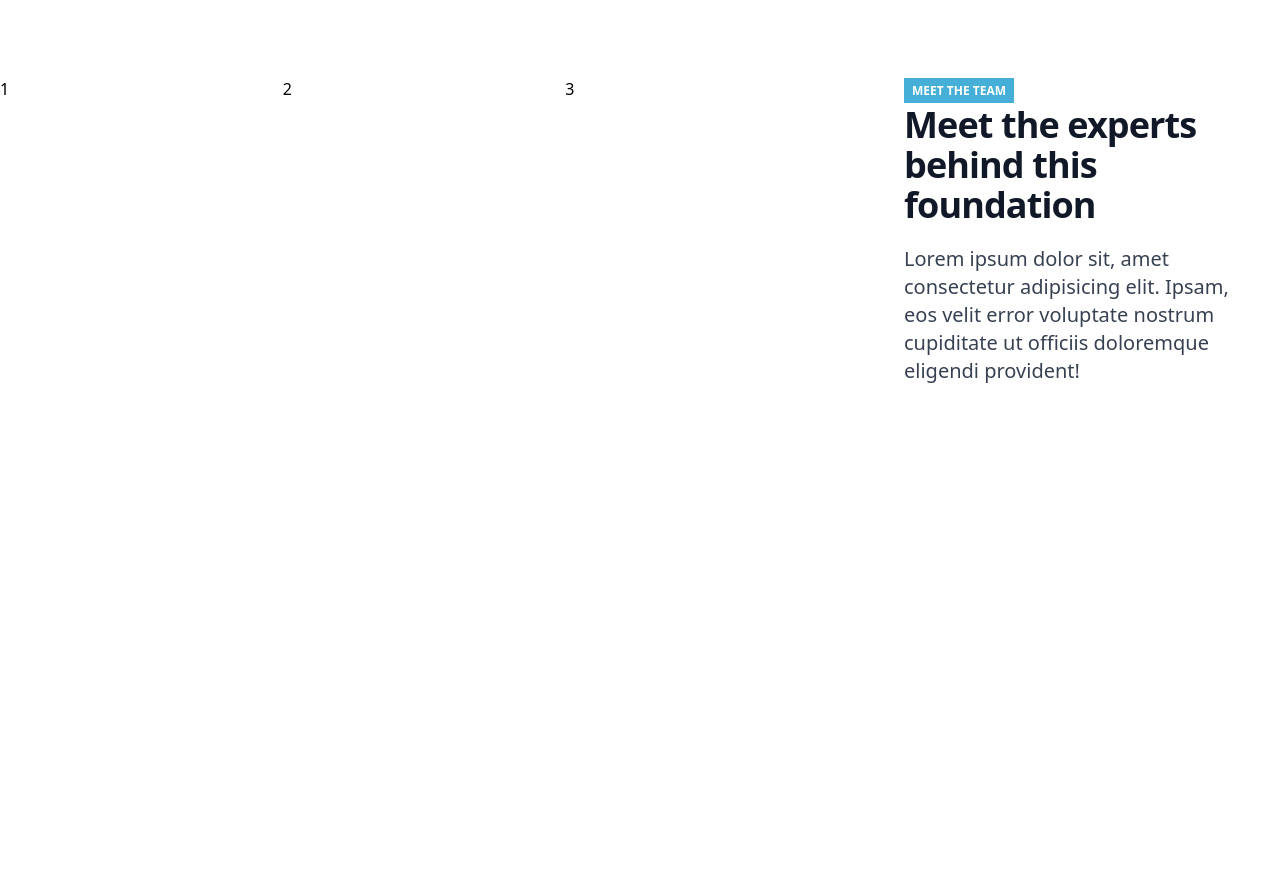
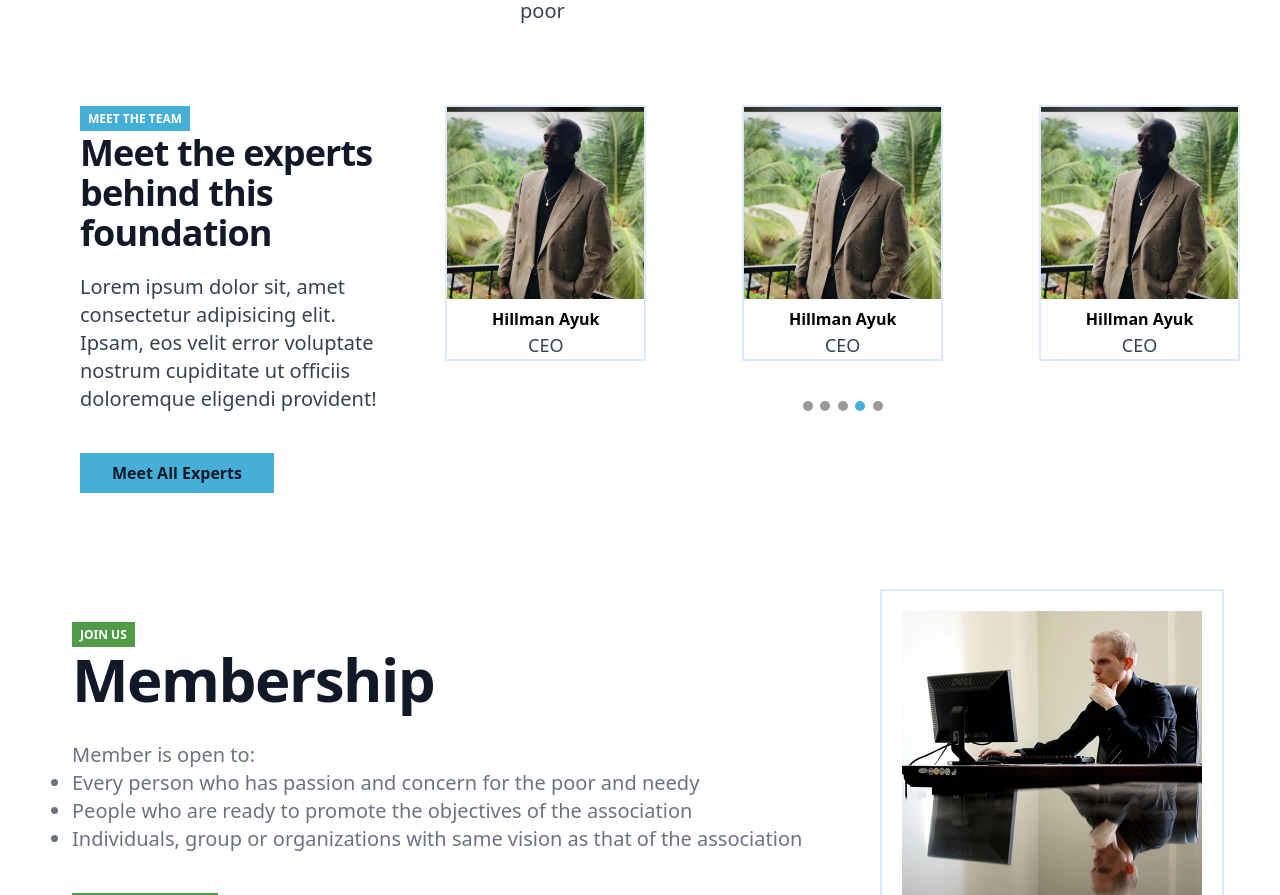
Before and after one commit to 007hillman/better-life-for-the-people, a plain HTML site: page index.html in a window 1280 px wide. Shown: the part 1905-2800 px from the top of the page. Before the commit the page ends 2290 px from the top, so only its background shows below. Drawn offline with nearby package versions, Linux system fonts and the light colour scheme.

```diff
--- a/image_display.js
+++ b/image_display.js
@@ -1,21 +1,24 @@
 //determining the number of circles to be created based on the
 //number of divs found in the display-zone
 var number_of_circles
-var current_index = 0
+var current_index = 2
 number_of_circles = document.getElementById('display-zone').children.length
 var subjects = []
 //creating an array of circles and adding to the circle zone
 let circles = []
+chooseWhoToDisplay()
+
  drawCircles()
 
 //setting a time interval to change everything in the display zone
 setInterval(function changePictures() {
-    current_index += 1
     drawCircles()
-}, 3000)
+    chooseWhoToDisplay()
+}, 5000)
 
 function drawCircles(){
     var circle_zone = document.getElementById('circle-zone')
+    circle_zone.innerHTML = ""
     for (let index = 0; index < number_of_circles; index++) {
         var circle = document.createElement('span')
         circle.classList.add('circle')
@@ -26,16 +29,29 @@
         circle_zone.appendChild(circle)
     }
 }
-// function chooseWhoToDisplay(){
-//     var subjects = document.querySelector('#display-zone').children
-// //hiding all the subjects
-//     for (let index = 0; index < subjects.length; index++) {
-//         subjects[index].classList.add('hidden')
-//     }
-//     for (let i = 0; i < 3; i++) {
-//         if (i===0) {
-//             subjects[current_index%number_of_circles].classList.toggle('coloured')
-//         }
-//         subjects[(current_index%number_of_circles) +(i%number_of_circles)].classList.toggle('hidden')
-//     }
-// }
+function chooseWhoToDisplay(){
+//grabbing and emptying the slide show
+    var slide_show = document.getElementById('slide-show')
+    slide_show.classList.toggle('hide')
+    slide_show.innerHTML = ""
+    var subjects = document.querySelector('#display-zone').children
+//adding slides to slide show
+    subjects = document.getElementById('display-zone').children
+    var ind = current_index
+    var text = ""
+    for (let index = current_index; index < ind+3; index++) {
+        var new_div = document.createElement('div')
+        new_div.innerHTML = subjects[(index-1)%number_of_circles].innerHTML
+        new_div.classList.toggle('slide')
+        new_div.classList.toggle('border')
+        new_div.classList.toggle('border-2')
+        new_div.classList.toggle('border-blue-100')
+        new_div.classList.toggle('h-full')
+
+        slide_show.appendChild(new_div)
+    }
+//Displaying the slide show after all those changes
+slide_show.classList.toggle('hide')
+current_index += 1
+
+}
--- a/index.css
+++ b/index.css
@@ -61,3 +61,24 @@
 .circle.coloured{
     background-color: #46afd7;
 }
+.slide-show{
+    opacity: 1;
+}
+.hide{
+    opacity: 0;
+}
+.slide{
+    opacity: 1;
+    height: 40vh;
+    transition: all 3s ease-in-out;
+}
+.pic_frame{
+    max-height: 200px;
+    width: 100%;
+    box-sizing: border-box;
+    background-image: url('./images/image4.jpg');
+}
+.pic_frame img{
+    max-width: 100%;
+    max-height: auto;
+}
--- a/index.html
+++ b/index.html
@@ -7,7 +7,10 @@
     <title>Better Life For All People</title>
     <script src="https://cdn.tailwindcss.com"></script>
     <script src="./index.js" defer></script>
+    <script src="./image_display.js" defer></script>
+
     <link rel="stylesheet" href="./index.css">
+
 </head>
 <body>
     <!-- iframe for the hero-->
@@ -240,35 +243,35 @@
     </main>
   </div>
   <!-- This example requires Tailwind CSS v2.0+ -->
-  <div class="grid grid-cols-3 gap-5 ml-10">
-    <div class="pic py-16 flex  ">
+  <div class=" grid grid-cols-1 md:grid-cols-3 h-full gap-5 ml-10">
+    <div class="pic py-16 flex  row-start-2 md:row-start-1">
       <div class=" border border-2 border-blue-100 p-5">
         <img src="./images/image3.jpg" alt=""  width="300" height="300">
       </div>
     </div>
-    <div class="bg-white col-span-2">
-      <div class="mx-auto max-w-7xl py-16 px-4 sm:py-24 sm:px-6 lg:px-8">
-        <div class="text-left">
+    <div class="bg-white grid-rows-2 md:grid-rows-1 md:col-span-2">
+      <div class="mx-auto max-w-7xl row-start-1 py-16 px-4 sm:py-24 sm:px-6 lg:px-8">
+        <div class="text-center md:text-left">
           <span class="light-red text-white text-xs font-bold px-2 py-1 uppercase">Who we are</span>
           <p class="mt-1 text-4xl font-bold tracking-tight text-gray-900 sm:text-5xl lg:text-6xl mb-8">About better life for all </p>
-          <span class="mx-auto mt-5 max-w-xl text-xl text-gray-500">A  Better Life For The people is a nonprofit and social association was created in 2019 in Douala in conformity with the provisions of law N° 90/053 of December 1990 on Freedom of association...</span>
+          <span class="mx-auto mt-5 max-w-xl text-xl text-gray-500 ">A  Better Life For The people is a nonprofit and social association was created in 2019 in Douala in conformity with the provisions of law N° 90/053 of December 1990 on Freedom of association...</span>
 
           <div class="mt-10">
-            <button class="light-red px-8 py-2 text-gray-900">Read more</button>
+            <button class="light-red px-8 py-2 text-white">Read more</button>
           </div>
         </div>
       </div>
     </div>
   </div>
   <section class="objectives">
-    <div class="grid grid-cols-3 grid-rows-3 gap-4">
+    <div class="grid grid-cols-1 md:grid-cols-3 md:grid-rows-3 gap-4">
       <div class="row-span-2 col-span-1 px-10">
         <span class="light-red text-white text-xs font-bold px-2 py-1">OBJECTIVES</span>
         <h1 class="mt-1 text-2xl font-bold tracking-tight text-gray-900 sm:text-3xl lg:text-4xl">Our objectives are pure and concise</h1>
         <p class="mx-auto mt-5 max-w-xl text-xl text-gray-700 font-extralight">Lorem ipsum dolor sit, amet consectetur adipisicing elit. Ipsam, eos velit error voluptate nostrum cupiditate ut officiis doloremque eligendi provident! Ea voluptate consequuntur iure ullam nulla distinctio maiores aut perferendis?</p>
       </div>
-      <div class="col-span-2 row-span-3">
-        <div class=" grid grid-cols-2 gap-4">
+      <div class="md:col-span-2 row-span-3">
+        <div class=" grid grid-cols-1 px-6 md:grid-cols-2 gap-4">
           <div class="flex flex-row  gap-4">
             <span class="stroke-1 text-5xl font-black text-light-red">
               <ion-icon name="medkit-outline" style="--ionicon-stroke-width : 64px;"></ion-icon>
@@ -319,29 +322,101 @@
       </div>
     </div>
   </section>
-  <section class="team-section mt-20">
-    <div class="grid grid-cols-3 gap-4">
+  <section class="team-section mt-20 mx-10">
+    <div class="grid grid-cols-1 md:grid-cols-3  gap-4 ">
 
-      <div class="col-span-2 flex flex-col picture-display">
-        <div class=" grid grid-cols-3"  id="display-zone">
-          <div>1</div>
-          <div>2</div>
-          <div>3</div>
-          <div class="hidden">4</div>
-          <div class="hidden">5</div>
+      <div class="sm:col-span-2 row-span-3 flex flex-col picture-display">
+        <div class="grid grid-cols-1 sm:px-0 sm:grid-cols-3 gap-24 mb-10" id="slide-show">
+
         </div>
-        <div class=" flex justify-center">
-          <div class=" flex justify-between w-20"  id="circle-zone">
+        <div class=" flex justify-center ">
+          <div class=" flex w-20  justify-between"  id="circle-zone">
+          </div>
+        </div>
+        <!--this is the palette where I collect slides from-->
+        <div class=" flex flex-row justify-between hidden"  hidden id="display-zone">
+          <div class=" relative team-member">
+
+            <div class=" h-48  relative">
+              <img src="./images/image4.jpg" alt="" class="h-full" width="100%" height="50%">
+            </div>
+            <div class="name text-center font-semibold pt-2">Hillman Ayuk</div>
+            <div class="post text-center text-lg font-light text-gray-700 ">CEO</div>
+        </div>
+        <div class=" relative team-member">
+
+          <div class=" h-48  relative">
+            <img src="./images/image4.jpg" alt="" class="h-full" width="100%" height="50%">
+          </div>
+          <div class="name text-center font-semibold pt-2">Hillman Ayuk</div>
+          <div class="post text-center text-lg font-light text-gray-700 ">CEO</div>
+      </div>
+      <div class=" relative team-member">
+
+        <div class=" h-48  relative">
+          <img src="./images/image4.jpg" alt="" class="h-full" width="100%" height="50%">
+        </div>
+        <div class="name text-center font-semibold pt-2">Hillman Ayuk</div>
+        <div class="post text-center text-lg font-light text-gray-700 ">CEO</div>
+    </div>
+    <div class=" relative team-member">
+
+      <div class=" h-48  relative">
+        <img src="./images/image4.jpg" alt="" class="h-full" width="100%" height="50%">
+      </div>
+      <div class="name text-center font-semibold pt-2">Hillman Ayuk</div>
+      <div class="post text-center text-lg font-light text-gray-700 ">CEO</div>
+  </div>
+  <div class=" relative team-member">
+
+    <div class=" h-48  relative">
+      <img src="./images/image4.jpg" alt="" class="h-full" width="100%" height="50%">
+    </div>
+    <div class="name text-center font-semibold pt-2">Hillman Ayuk</div>
+    <div class="post text-center text-lg font-light text-gray-700 ">CEO</div>
+</div>
+        </div>
+        <!--end of slide palette storage-->
+      </div>
+      <div class="row-start-1 col-start-1  col-span-1 px-10 text-center sm:text-left">
+        <span class="light-blue text-white text-xs font-bold px-2 py-1 uppercase">meet the team</span>
+        <h1 class="mt-1 text-2xl font-bold tracking-tight text-gray-900 sm:text-3xl lg:text-4xl">Meet the experts behind this foundation</h1>
+        <p class="mx-auto mt-5 max-w-xl text-xl text-gray-700 font-extralight">Lorem ipsum dolor sit, amet consectetur adipisicing elit. Ipsam, eos velit error voluptate nostrum cupiditate ut officiis doloremque eligendi provident!</p>
+        <div class="pt-10 ">
+          <button class="light-blue px-8 py-2 text-gray-900 font-semibold capitalize"> Meet all experts</button>
+        </div>
+      </div>
+    </div>
+  </section>
+
+  <div class="grid grid-cols-1 md:grid-cols-3 h-full gap-5 ml-10">
+    <div class="bg-white col-span-2">
+      <div class="mx-auto max-w-7xl py-16 px-4 sm:py-24 sm:px-6 lg:px-8">
+        <div class="text-left">
+          <span class="green text-white text-xs font-bold px-2 py-1 uppercase">Join us</span>
+          <p class="mt-1 text-4xl font-bold tracking-tight text-gray-900 sm:text-5xl lg:text-6xl mb-8">Membership</p>
+          <span class="mx-auto mt-5 max-w-xl text-xl text-gray-500">
+            Member is open to:
+            <ul class="list-disc">
+              <li>Every person who has passion and concern for the poor and needy</li>
+              <li>People who are ready to promote the objectives of the association</li>
+              <li>Individuals, group or organizations with same vision as that of the association </li>
+            </ul>
+          </span>
+
+          <div class="mt-10">
+            <button class="green px-8 py-2 text-gray-900">Read more</button>
           </div>
         </div>
       </div>
-      <div class="row-span-2 col-span-1 px-10">
-        <span class="light-blue text-white text-xs font-bold px-2 py-1 uppercase">meet the team</span>
-        <h1 class="mt-1 text-2xl font-bold tracking-tight text-gray-900 sm:text-3xl lg:text-4xl">Meet the experts behind this foundation</h1>
-        <p class="mx-auto mt-5 max-w-xl text-xl text-gray-700 font-extralight">Lorem ipsum dolor sit, amet consectetur adipisicing elit. Ipsam, eos velit error voluptate nostrum cupiditate ut officiis doloremque eligendi provident!</p>
+    </div>
+    <div class="pic py-16 flex  ">
+      <div class=" border border-2 border-blue-100 p-5">
+        <img src="./images/image1.jpg" alt=""  width="300" height="300">
       </div>
     </div>
-  </section>
+
+  </div>
   <script type="module" src="https://unpkg.com/ionicons@5.5.2/dist/ionicons/ionicons.esm.js"></script>
 <script nomodule src="https://unpkg.com/ionicons@5.5.2/dist/ionicons/ionicons.js"></script>
 </body>
```
Also changed, not shown: images/image4.jpg (added).
